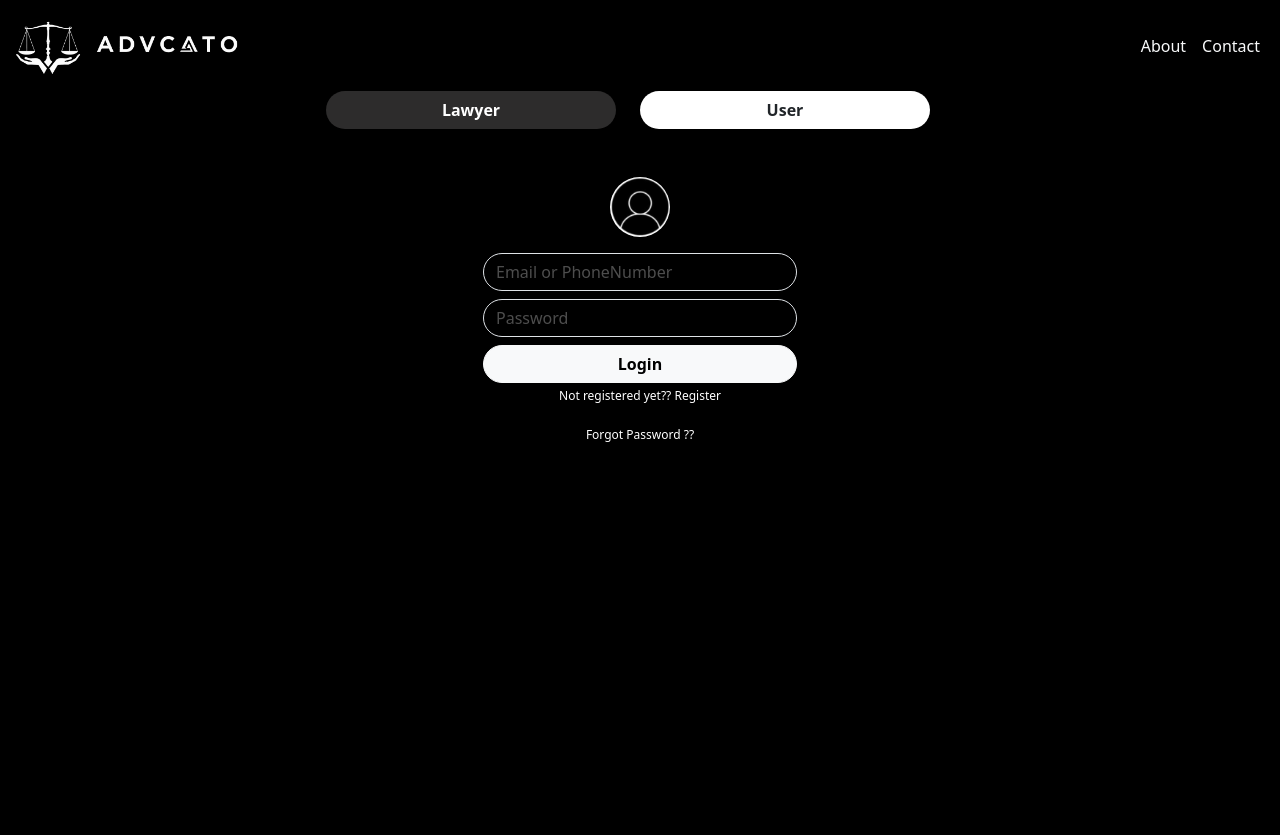
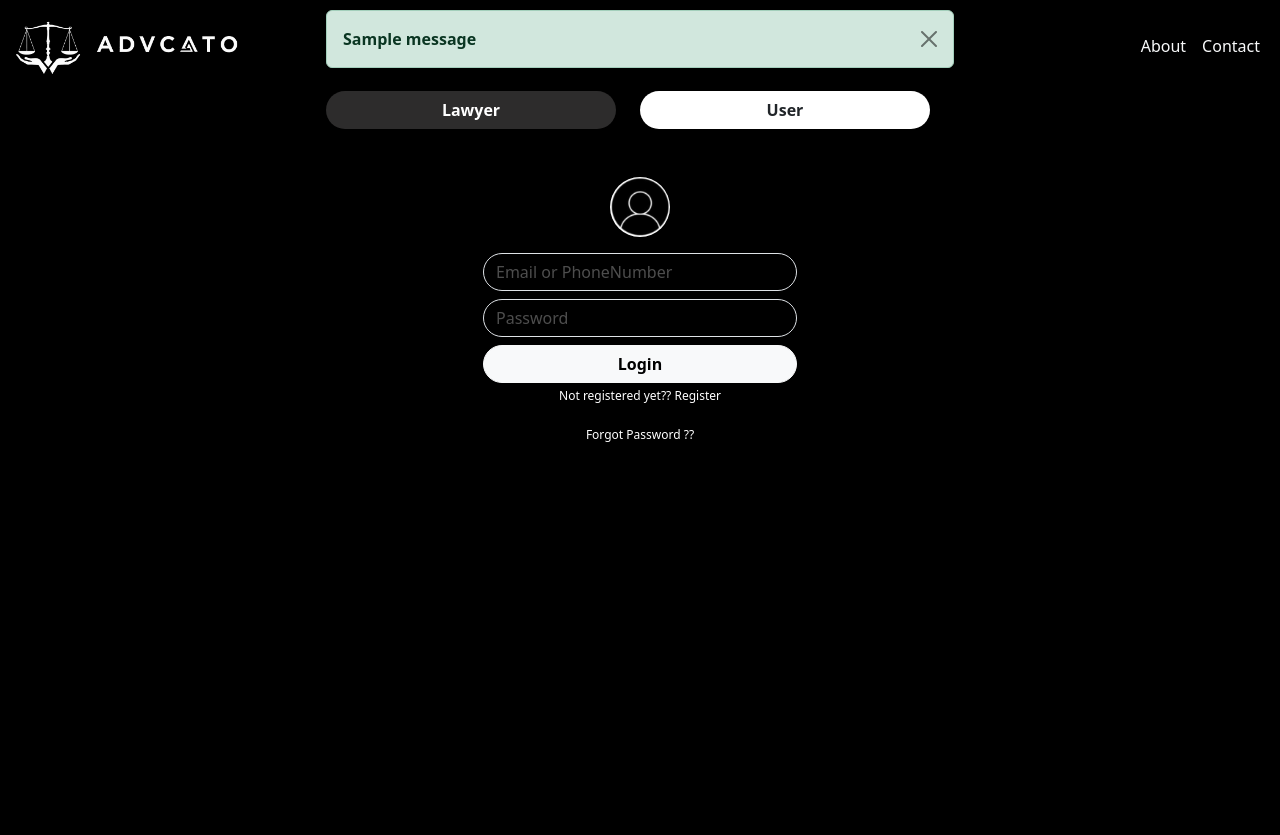
Before and after one commit to Vysakh799/Advcato, a Django app: page /login in a window 1280 px wide. Run offline with Django 5.2, Linux system fonts and the light colour scheme; one stand-in notice (Sample message) is shown; some libraries are stand-ins or nearby versions.

Commit message:
adding login

```diff
--- a/Advcato/app/urls.py
+++ b/Advcato/app/urls.py
@@ -16,4 +16,6 @@ urlpatterns = [
     #User_reg
     path('Ureg',views.Ureg),
 
+    #User_log
+    path('Ulog',views.Ulog),
 ]
--- a/Advcato/app/views.py
+++ b/Advcato/app/views.py
@@ -1,6 +1,7 @@
 from django.shortcuts import render,redirect
 from .models import *
 import bcrypt
+from django.contrib import messages
 # Create your views here.
 
 def index(request):
@@ -27,7 +28,41 @@ def Ureg(request):
             psw_hashed=bcrypt.hashpw(psw,salt)
             data=User.objects.create(uname=uname,uphone=uphone,uemail=uemail,uaddress=uaddress,upassword=psw_hashed.decode('utf-8'))
             data.save()
-            return redirect(index)
+            messages.success(request, "Account created successfully pls login to continue !")
+            return redirect(login)
         else:
-            print("Password dosen't match")
+            messages.add_message(request,messages.INFO, "Password Doesn't match Pls Register again!!" ,extra_tags="danger")
     return redirect(login)
+
+def Ulog(request):
+    if request.method=="POST":
+        epho=request.POST['epho']
+        password=request.POST['password']
+        psw=password.encode('utf-8')
+        print(psw,password,epho)
+        try:
+            data=User.objects.get(uphone=epho)
+            ps2=data.upassword.encode('utf-8')
+            print(data,ps2)
+            if bcrypt.checkpw(psw,data.upassword.encode('utf-8')):
+                request.session['user']=data.uname
+                # messages.success(request, "Login successfully completed!")
+                return redirect(index)
+            else:
+                messages.add_message(request,messages.INFO, "Incorrect Password" ,extra_tags="danger")
+                return redirect(login)
+
+        except:
+            try:
+                data=User.objects.get(uemail=epho)
+                # print(data)
+                if bcrypt.checkpw(psw,data.upassword.encode('utf-8')):
+                    request.session['user']=data.uname
+                    # messages.success(request, "Login successfully completed!")
+                    return redirect(index)
+                else:
+                    messages.add_message(request,messages.INFO, "Incorrect Password" ,extra_tags="danger")
+                    return redirect(login)
+            except:
+                messages.add_message(request,messages.INFO, "Incorrect Email or Phonenumber!!" ,extra_tags="danger")
+                return redirect(login)
--- a/Advcato/templates/login.html
+++ b/Advcato/templates/login.html
@@ -86,6 +86,18 @@
             </div>
           </nav>
           <div class="login-option row" style="height:fit-content; margin: 0px;" >
+            <div class="messege1 d-flex justify-content-center" style="position: absolute; top: 10px;">
+            {% if messages%}
+            {% for message in messages%}
+            <div class="alert alert-{{message.tags}} alert-dismissible fade show art-bx w-50" role="alert">
+              <strong>{{ message }}</strong>
+              <button type="button" class="btn-close" data-bs-dismiss="alert" aria-label="Close">
+                <!-- <span aria-hidden="true">&times</span> -->
+              </button>
+            </div>
+            {%endfor%}
+            {%endif%}
+            </div>
             <div class="d-flex justify-content-center">
                 <div class="col-12 col-sm-3 col-md-6 col-lg-6 d-flex">
                     <div class="row col-lg-12">
@@ -106,9 +118,9 @@
                             <div class="login-logo col-lg-12 d-flex justify-content-center">
                                 <img src="{% static 'images/user-logo.jpg' %}" class="rounded-circle img-fluid" style="height: 60px;" alt="">
                             </div>
-                                <form action="">
+                                <form action="Ulog" method="POST">
                                     {% csrf_token %}
-                                    <input type="text" class="form-control mt-3 rounded-pill inp-login " name="ephno" id="" placeholder="Email or PhoneNumber">
+                                    <input type="text" class="form-control mt-3 rounded-pill inp-login " name="epho" id="" placeholder="Email or PhoneNumber">
                                     <input type="password" class="form-control mt-2 rounded-pill inp-login" name="password" id="" placeholder="Password">
                                     <input type="submit" value="Login" class="btn btn-light w-100 mt-2 rounded-pill" style="font-weight: 700;">
                                     <p style="font-size: 12px; color: white;" class="mt-1">Not registered yet?? <a href="#" style="color: white; text-decoration: none; font-weight: 500;" id="reg">Register</a></p>
```
Also changed, not shown: Advcato/db.sqlite3.
